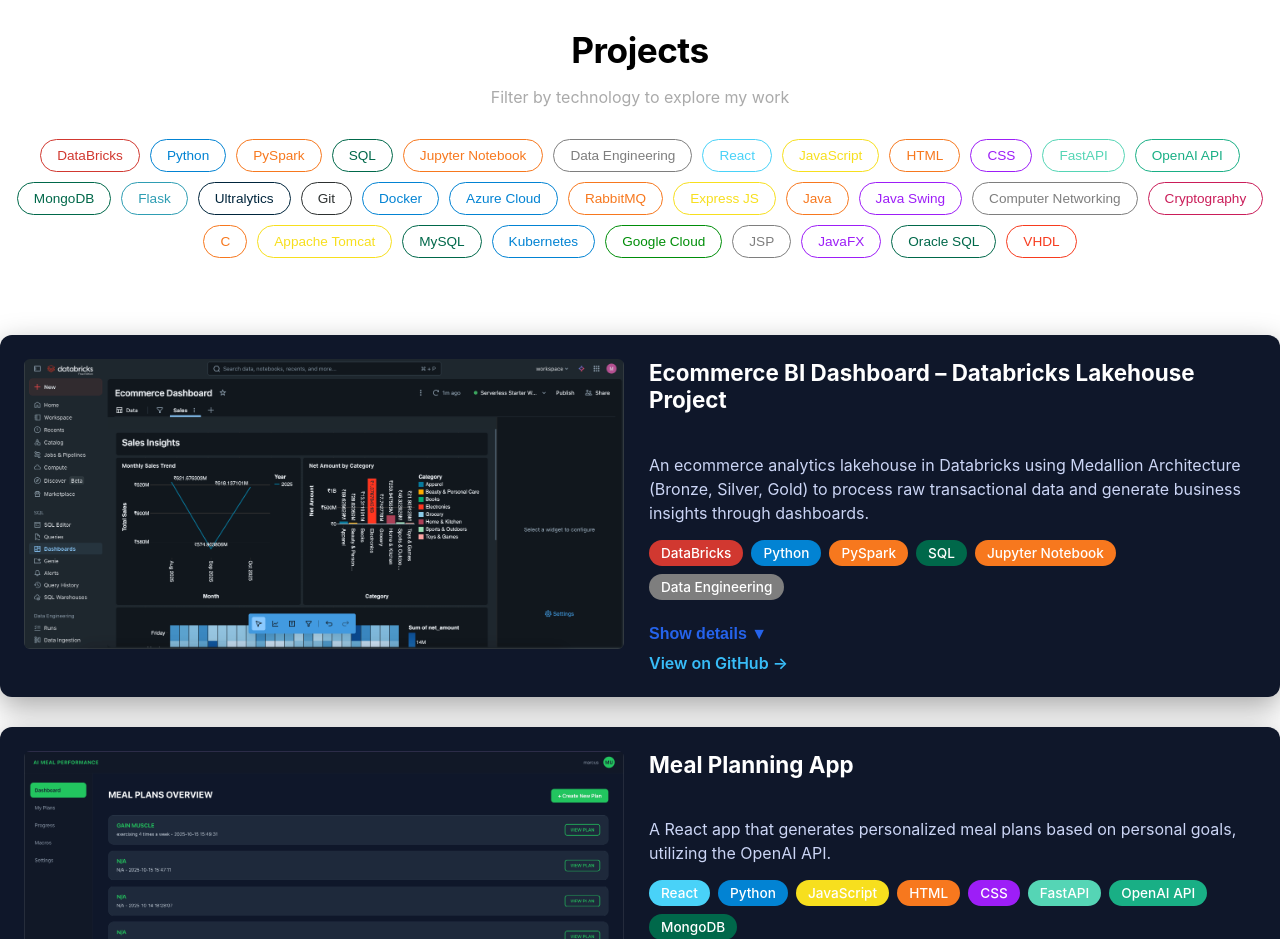
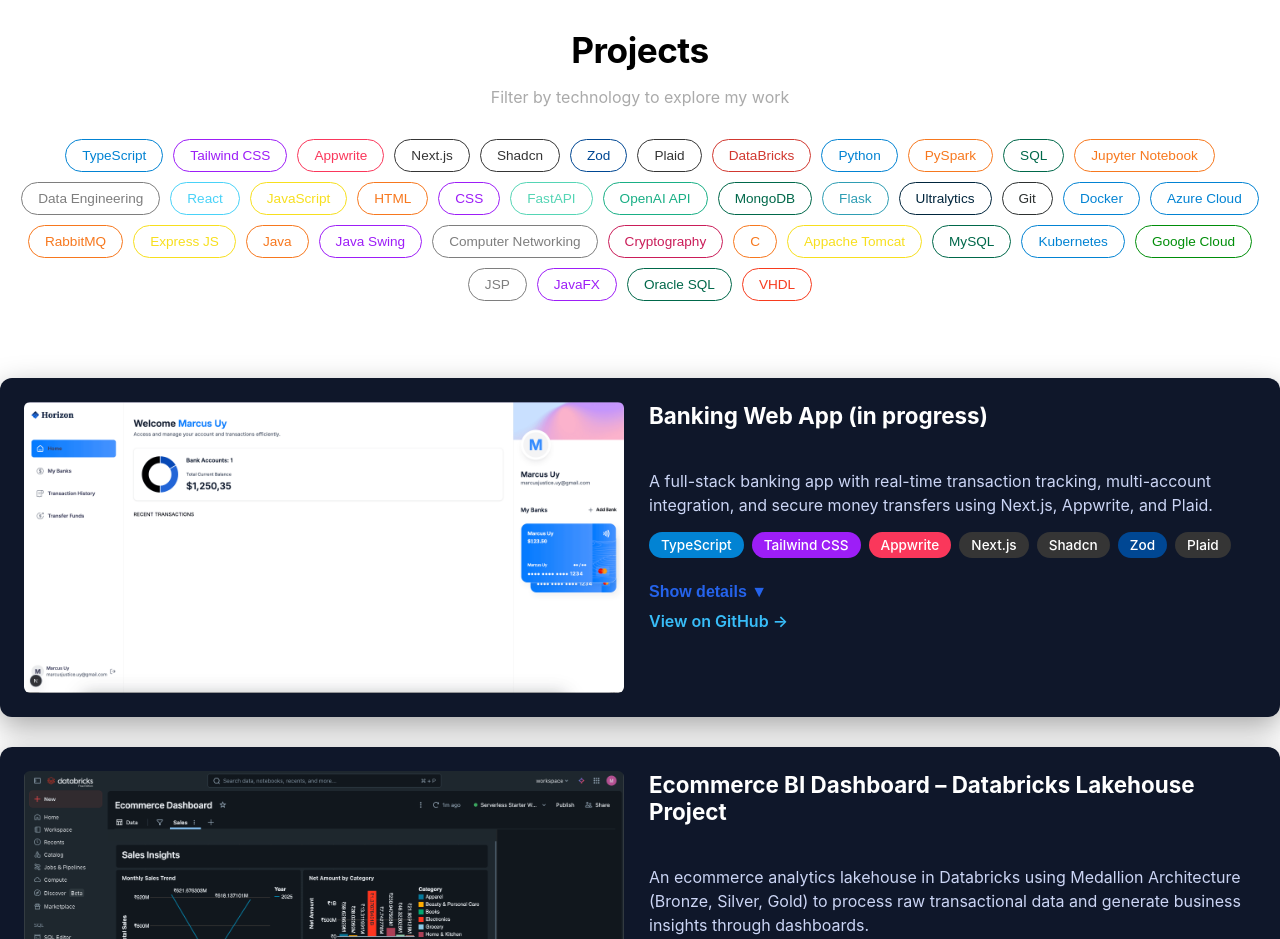
Before and after one commit to marcus-justice31/marcus-justice31.github.io, a React (Create React App) app: page / in a window 1280 px wide. Shown: the part 2300-3239 px from the top of the page. Built offline with nearby package versions, Linux system fonts and the light colour scheme.

Commit message:
add banking app project details

```diff
--- a/src/data/projects.js
+++ b/src/data/projects.js
@@ -10,9 +10,36 @@
 import p2p_3peersDownload from "../assets/banners/(compress)_p2p_3peersDownload.png"
 import onlineOrderUI from "../assets/banners/onlineOrderUI.png";
 import bankingUI from "../assets/banners/bankingUI.png";
-import ecommerce_bi_dashboard from "../assets/banners/(compress)_ecommerce_bi_dashboard.png"
+import ecommerce_bi_dashboard from "../assets/banners/(compress)_ecommerce_bi_dashboard.png";
+import fm_bank_dashboard from "../assets/banners/(compress)_fm_bank_dashboard.png";
 
 const projects = [
+  {
+    title: "Banking Web App (in progress)",
+    description:
+      "A full-stack banking app with real-time transaction tracking, multi-account integration, and secure money transfers using Next.js, Appwrite, and Plaid.",
+    image: fm_bank_dashboard,
+    tags: [
+      { name: "TypeScript", color: "#0283d3ff" },
+      { name: "Tailwind CSS", color: "#9d1ef7ff" },
+      { name: "Appwrite", color: "rgb(250, 55, 91)" },
+      { name: "Next.js", color: "#353535" },
+      { name: "Shadcn", color: "#353535" },
+      { name: "Zod", color: "#004793" },
+      { name: "Plaid", color: "#353535" },
+
+    ],
+    github: "https://github.com/marcus-justice31/Finance-Management-Banking-App",
+    details: [
+      "Implemented a platform that connects to multiple bank accounts, displays transactions in real-time, allows users to transfer money to other users, and to manage their finances through a dashboard with visualizations and insights.",
+      "Utilized Appwrite and Zod for secure SSR authentication with proper validations and error handling, ensuring robust user authentication and session management",
+      "Designed a responsive and intuitive UI using Tailwind CSS and Shadcn components, providing users with a seamless experience across devices",
+      "Integrated Plaid API to securely connect users' bank accounts, fetch transaction data, and enable real-time updates on the dashboard",
+      // "Implemented a money transfer feature that allows users to send funds to other users within the platform, with proper validation and error handling to ensure secure transactions",
+      // "Designed and implemented a finance management dashboard that provides users with insights into their spending habits, categorizes transactions, and offers visualizations for better financial understanding"
+    ],
+  },
+
   {
     title: "Ecommerce BI Dashboard – Databricks Lakehouse Project",
     description:
```
Also changed, not shown: src/assets/banners/(compress)_fm_bank_dashboard.png (added), 1 other file (tests, documents, lock files or other folders).
